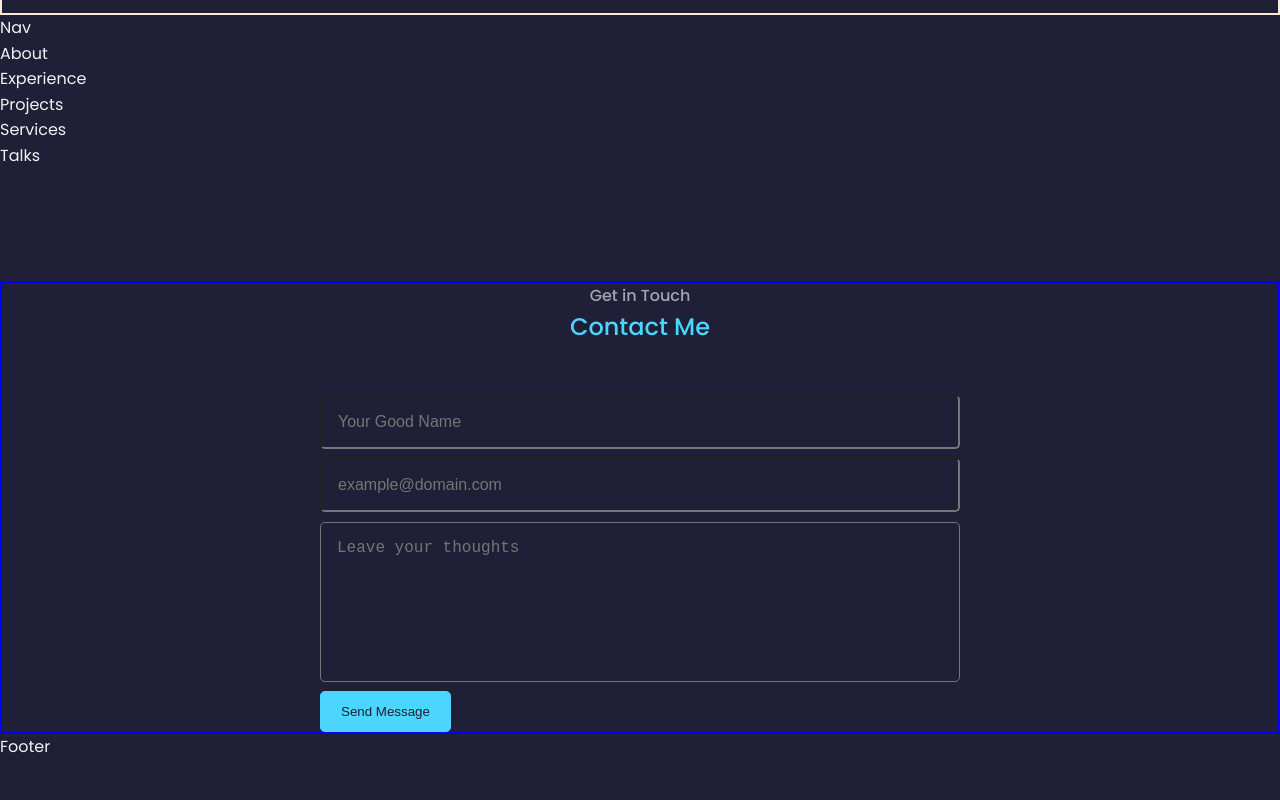
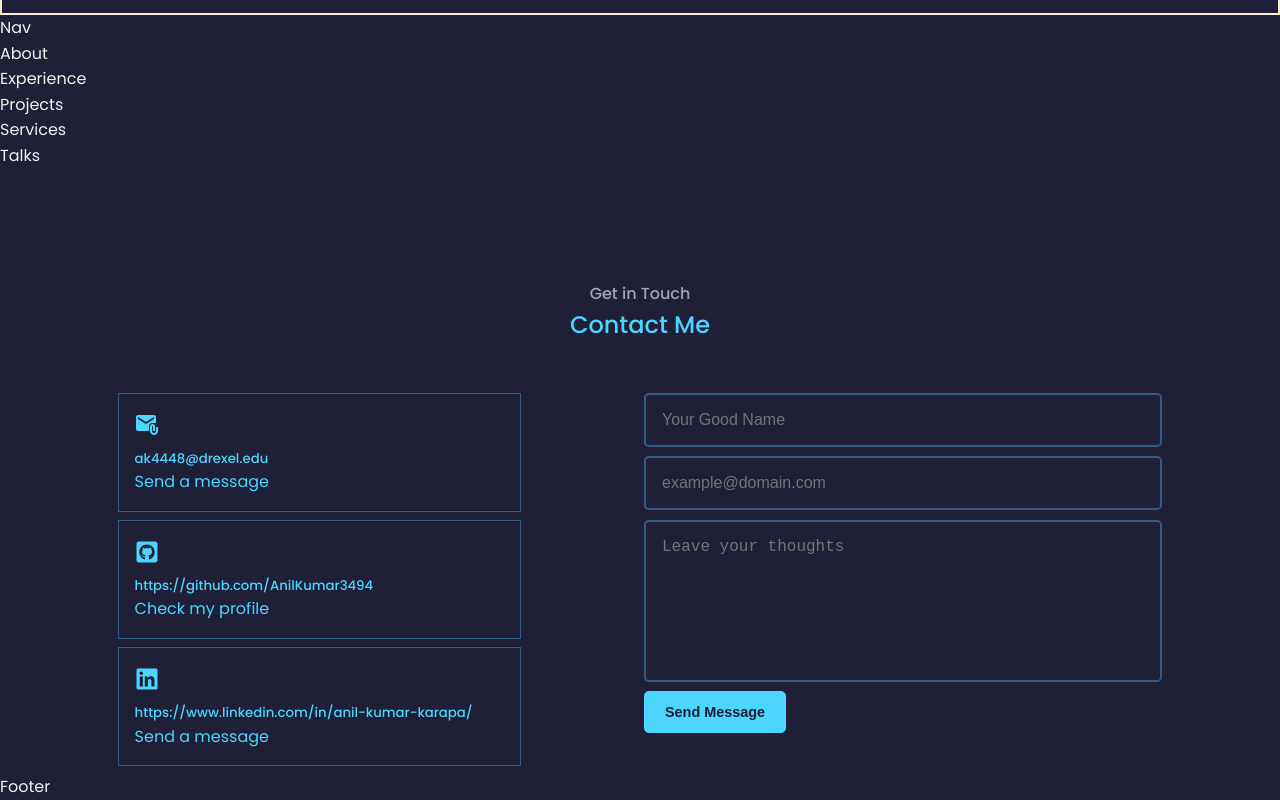
Before and after one commit to AnilKumar3494/INFO-655-Group_Project, a React (Vite) app in the folder modern_portfolio/: page / in a window 1280 px wide. Shown: the part 705-1505 px from the top of the page. Before the commit the page ends 1465 px from the top, so only its background shows below. Built offline with nearby package versions, Linux system fonts and the light colour scheme.

Commit message:
added styling to contact page and upadted it a bit

```diff
--- a/modern_portfolio/src/components/contact/Contact.jsx
+++ b/modern_portfolio/src/components/contact/Contact.jsx
@@ -43,17 +43,20 @@ const Contact = () => {
 
   //Front end
   return (
-    <section id="contact" className="contact_container_main">
+    <section id="contact" className="contact_container">
       <h4>Get in Touch</h4>
       <h2>Contact Me</h2>
       <div className="contact_section_main">
-        {/* Get in touch part Start
+        {/* Get in touch part Start */}
         <div className="contact_options">
           {contactOption.map((option, index) => (
             <article className="contact_option" key={index}>
-              <a href="">{option.icon}</a>
+              <div className="website">
+                <a className="icon" href="">
+                  {option.icon}
+                </a>
+              </div>
 
-              <p>{option.title}</p>
               <h5>
                 <a href={option.href}>
                   {index === 0 ? option.href.split(":")[1] : option.href}
@@ -62,7 +65,7 @@ const Contact = () => {
               <a href={option.href}>{option.message}</a>
             </article>
           ))}
-        </div> */}
+        </div>
 
         {/* Get in touch part END*/}
 
--- a/modern_portfolio/src/components/contact/contact.css
+++ b/modern_portfolio/src/components/contact/contact.css
@@ -1,20 +1,32 @@
-.contact_container_main > h2,
-h4 {
-  text-align: center;
+.contact_container {
+  display: flex;
+  flex-direction: column;
+  align-items: center;
+}
+.contact_section_main {
+  display: flex;
+  justify-content: space-around;
+  flex-wrap: wrap;
+  gap: 1rem;
+  width: 90vw;
+}
+.contact_options {
+  flex: 0 0 35%;
 }
 
-.contact_container_main {
-  border: 2px solid blue;
-  display: grid;
-  place-items: center;
+.contact_option {
+  border: 1px solid var(--color-primary-variant);
+  padding: 1rem;
+  margin-bottom: 0.5rem;
 }
-.contact_section_main {
-  min-width: 30vw;
-  width: 50vw;
+
+.contact_option .icon {
+  font-size: 1.5rem;
 }
 
 form {
   display: flex;
+  flex: 0 0 45%;
   flex-direction: column;
   gap: 0.6rem;
 }
@@ -28,7 +40,18 @@ textarea {
 
   padding: 1rem;
   border-radius: 0.3rem;
+  border: 2px solid var(--color-primary-variant);
   outline: none;
 
   resize: none;
 }
+
+input:hover,
+input:focus {
+  border: 2px solid var(--color-primary);
+}
+
+.contact_section_main button {
+  font-weight: bold;
+  font-size: 0.9rem;
+}
```
